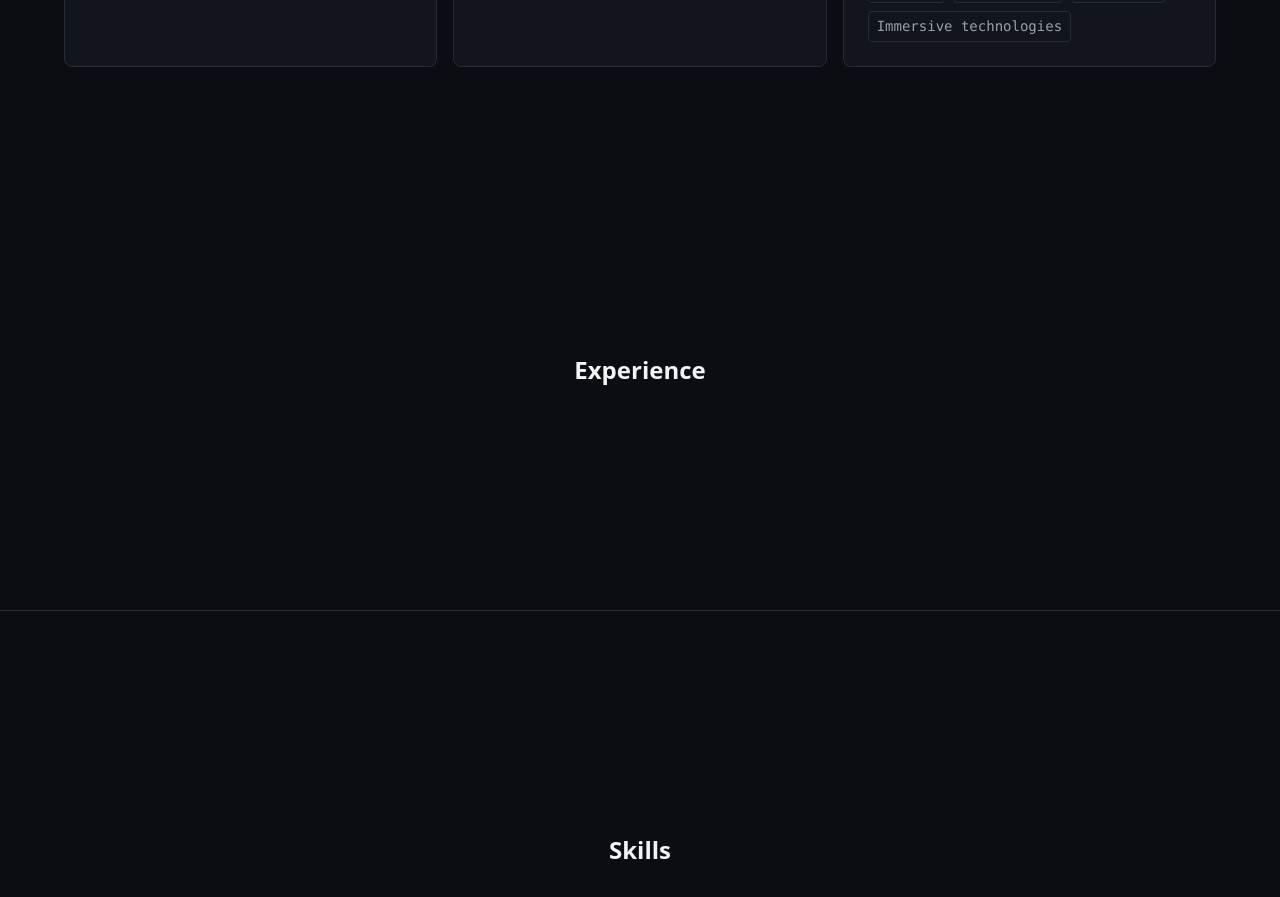
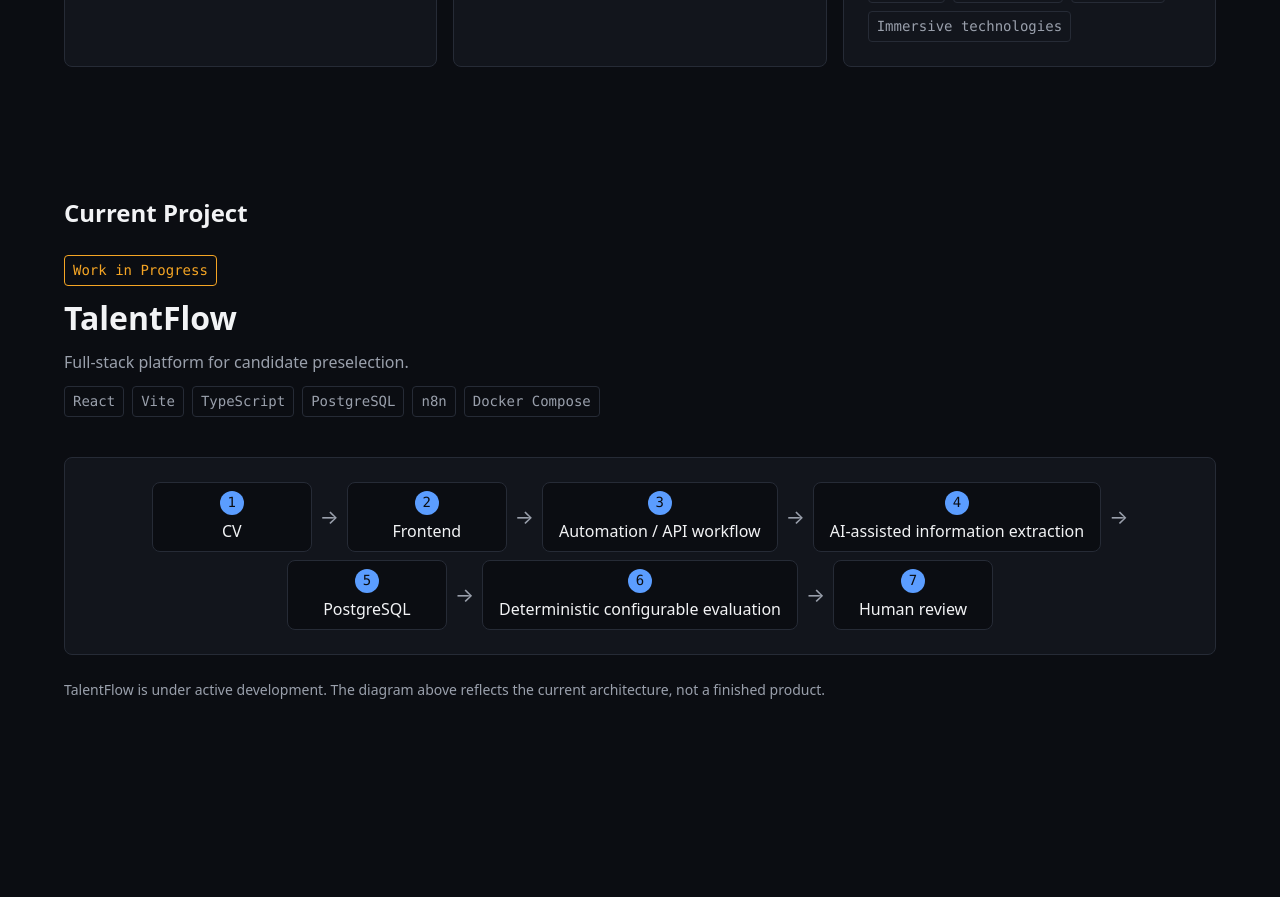
Before and after one commit to Jhernandez362/portfolio, a React (Vite) app: page / in a window 1280 px wide. Shown: the part 1860-2757 px from the top of the page. Built offline with nearby package versions, Linux system fonts and the light colour scheme.

Commit message:
feat: :sparkles: add talentflow current project section with html/css diagram

```diff
--- a/src/App.tsx
+++ b/src/App.tsx
@@ -3,6 +3,7 @@ import Footer from './components/Footer'
 import Hero from './sections/Hero'
 import About from './sections/About'
 import Work from './sections/Work'
+import TalentFlow from './sections/TalentFlow'
 import './App.css'
 
 const PLACEHOLDER_SECTIONS = [
@@ -19,6 +20,7 @@ function App() {
         <Hero />
         <About />
         <Work />
+        <TalentFlow />
         {PLACEHOLDER_SECTIONS.map((section) => (
           <section
             key={section.id}
--- /dev/null
+++ b/src/data/talentflow.ts
@@ -0,0 +1,22 @@
+export const TALENTFLOW = {
+  name: 'TalentFlow',
+  status: 'Work in Progress',
+  description: 'Full-stack platform for candidate preselection.',
+  technologies: [
+    'React',
+    'Vite',
+    'TypeScript',
+    'PostgreSQL',
+    'n8n',
+    'Docker Compose',
+  ],
+  flow: [
+    'CV',
+    'Frontend',
+    'Automation / API workflow',
+    'AI-assisted information extraction',
+    'PostgreSQL',
+    'Deterministic configurable evaluation',
+    'Human review',
+  ],
+}
--- a/src/index.css
+++ b/src/index.css
@@ -5,6 +5,7 @@
   --color-text: #f2f3f5;
   --color-text-muted: #9aa0ac;
   --color-accent: #5b9dff;
+  --color-warning: #f5a524;
   --color-border: #262b36;
 
   /* Spacing */
--- /dev/null
+++ b/src/sections/TalentFlow.css
@@ -0,0 +1,131 @@
+.talentflow {
+  max-width: 1200px;
+  margin: 0 auto;
+  padding: var(--space-2xl) var(--space-lg);
+}
+
+.talentflow__heading {
+  margin: 0 0 var(--space-lg);
+}
+
+.talentflow__intro {
+  display: flex;
+  flex-direction: column;
+  align-items: flex-start;
+  gap: var(--space-sm);
+  margin-bottom: var(--space-xl);
+}
+
+.talentflow__status {
+  padding: var(--space-xs) var(--space-sm);
+  border: var(--border-width) solid var(--color-warning);
+  border-radius: var(--border-radius-sm);
+  color: var(--color-warning);
+  font-family: var(--font-family-mono);
+  font-size: var(--font-size-sm);
+}
+
+.talentflow__name {
+  margin: 0;
+  font-size: var(--font-size-xl);
+}
+
+.talentflow__description {
+  margin: 0;
+  max-width: 55ch;
+  color: var(--color-text-muted);
+}
+
+.talentflow__tech {
+  display: flex;
+  flex-wrap: wrap;
+  gap: var(--space-sm);
+  margin: var(--space-xs) 0 0;
+  padding: 0;
+  list-style: none;
+}
+
+.talentflow__tech li {
+  padding: var(--space-xs) var(--space-sm);
+  border: var(--border-width) solid var(--color-border);
+  border-radius: var(--border-radius-sm);
+  color: var(--color-text-muted);
+  font-family: var(--font-family-mono);
+  font-size: var(--font-size-sm);
+}
+
+.talentflow__diagram {
+  display: flex;
+  flex-direction: column;
+  align-items: center;
+  gap: var(--space-sm);
+  padding: var(--space-lg);
+  border: var(--border-width) solid var(--color-border);
+  border-radius: var(--border-radius-md);
+  background-color: var(--color-bg-elevated);
+}
+
+.talentflow__step-group {
+  display: flex;
+  flex-direction: column;
+  align-items: center;
+  gap: var(--space-sm);
+}
+
+.talentflow__step {
+  display: flex;
+  min-width: 160px;
+  flex-direction: column;
+  align-items: center;
+  gap: var(--space-xs);
+  padding: var(--space-sm) var(--space-md);
+  border: var(--border-width) solid var(--color-border);
+  border-radius: var(--border-radius-md);
+  background-color: var(--color-bg);
+  text-align: center;
+}
+
+.talentflow__step-index {
+  display: inline-flex;
+  width: 1.5rem;
+  height: 1.5rem;
+  align-items: center;
+  justify-content: center;
+  border-radius: 50%;
+  background-color: var(--color-accent);
+  color: var(--color-bg);
+  font-family: var(--font-family-mono);
+  font-size: var(--font-size-sm);
+}
+
+.talentflow__arrow {
+  color: var(--color-text-muted);
+  font-size: var(--font-size-lg);
+  line-height: 1;
+}
+
+.talentflow__arrow::after {
+  content: '↓';
+}
+
+.talentflow__disclaimer {
+  margin: var(--space-lg) 0 0;
+  color: var(--color-text-muted);
+  font-size: var(--font-size-sm);
+}
+
+@media (min-width: 900px) {
+  .talentflow__diagram {
+    flex-direction: row;
+    flex-wrap: wrap;
+    justify-content: center;
+  }
+
+  .talentflow__step-group {
+    flex-direction: row;
+  }
+
+  .talentflow__arrow::after {
+    content: '→';
+  }
+}
--- /dev/null
+++ b/src/sections/TalentFlow.tsx
@@ -0,0 +1,47 @@
+import { TALENTFLOW } from '../data/talentflow'
+import './TalentFlow.css'
+
+function TalentFlow() {
+  return (
+    <section id="current-project" className="talentflow">
+      <h2 className="talentflow__heading">Current Project</h2>
+
+      <div className="talentflow__intro">
+        <span className="talentflow__status">{TALENTFLOW.status}</span>
+        <h3 className="talentflow__name">{TALENTFLOW.name}</h3>
+        <p className="talentflow__description">{TALENTFLOW.description}</p>
+
+        <ul className="talentflow__tech" aria-label="Confirmed tech stack">
+          {TALENTFLOW.technologies.map((tech) => (
+            <li key={tech}>{tech}</li>
+          ))}
+        </ul>
+      </div>
+
+      <div
+        className="talentflow__diagram"
+        role="list"
+        aria-label="TalentFlow system flow, from CV intake to human review"
+      >
+        {TALENTFLOW.flow.map((step, index) => (
+          <div className="talentflow__step-group" key={step}>
+            <div className="talentflow__step" role="listitem">
+              <span className="talentflow__step-index">{index + 1}</span>
+              <span>{step}</span>
+            </div>
+            {index < TALENTFLOW.flow.length - 1 && (
+              <span className="talentflow__arrow" aria-hidden="true" />
+            )}
+          </div>
+        ))}
+      </div>
+
+      <p className="talentflow__disclaimer">
+        TalentFlow is under active development. The diagram above reflects
+        the current architecture, not a finished product.
+      </p>
+    </section>
+  )
+}
+
+export default TalentFlow
```
